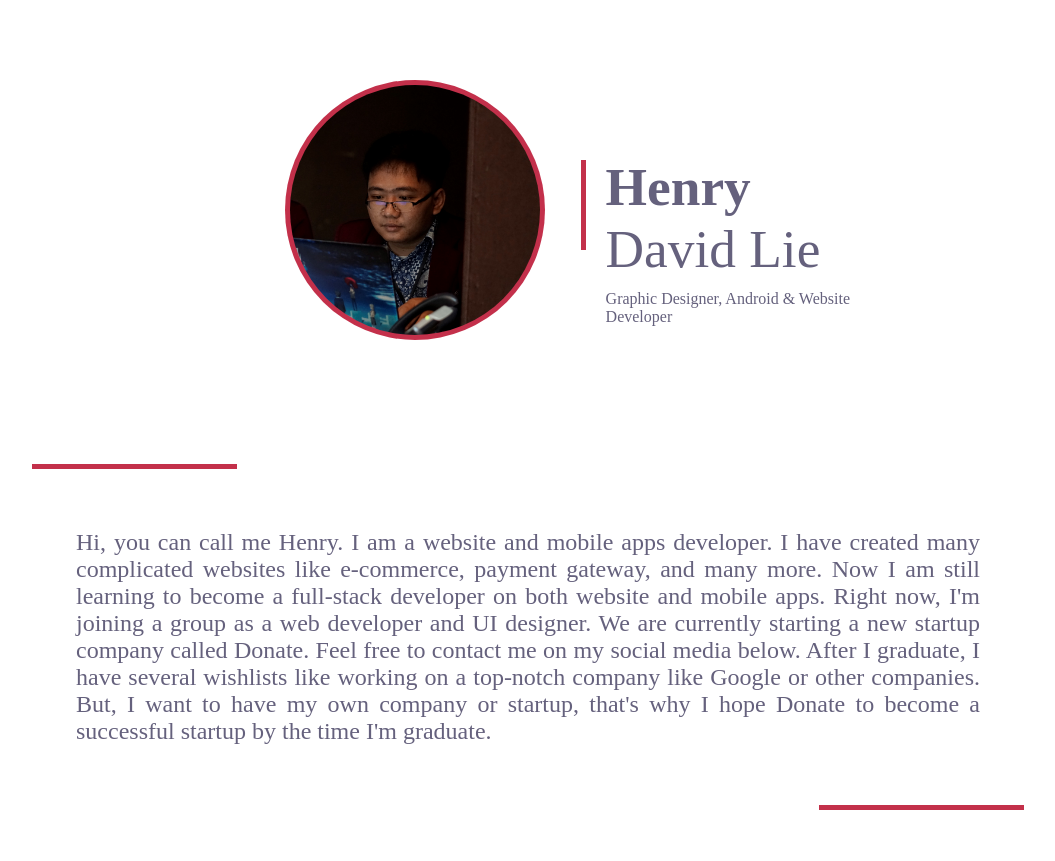
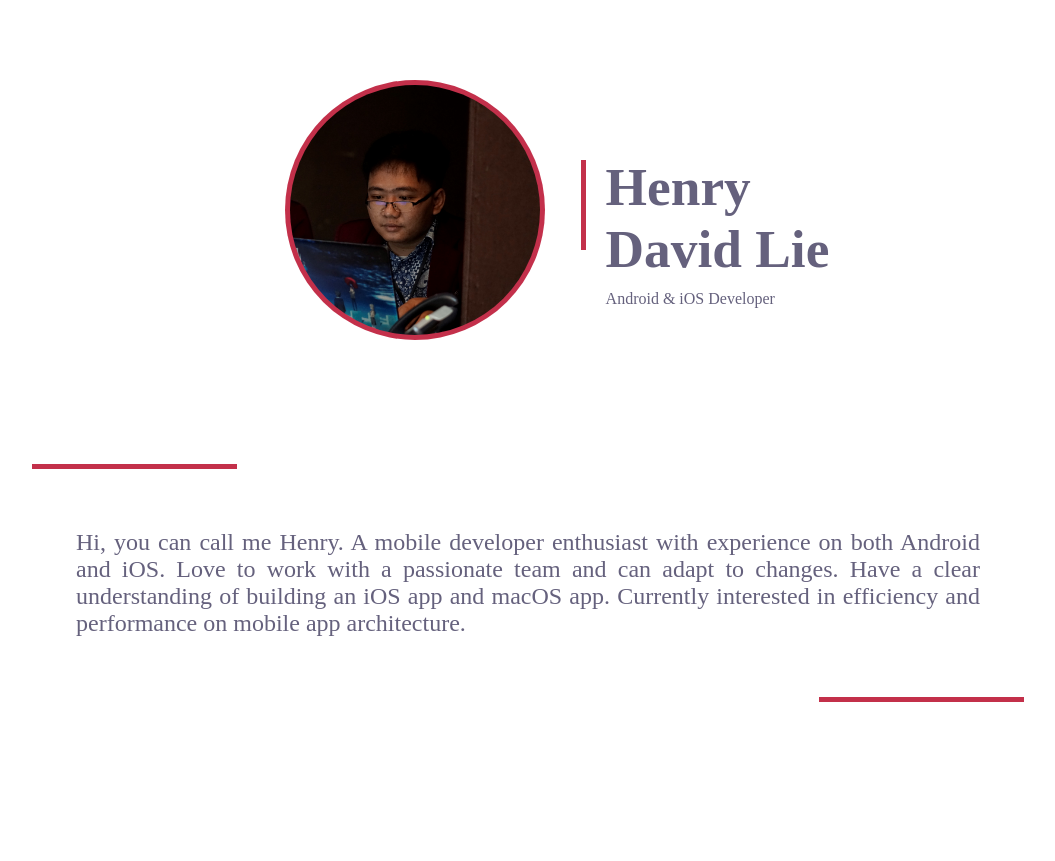
Before and after one commit to henhiro4r/Bio, a plain HTML site: page index.html in a window 1280 px wide. Shown: the top 861 px of the page, without its empty margins (112-1167 px from the left). Drawn offline with Linux system fonts and the light colour scheme.

Commit message:
update profile

```diff
--- a/index.html
+++ b/index.html
@@ -14,16 +14,15 @@
 			<hr class="line-red">
 		</div>
 		<div class="name">
-			<h1>Henry <span class="mid">David</span> <span class="last">Lie</span></h1>
-			<p>Graphic Designer, Android & Website Developer</p>
+			<h1>Henry David Lie</h1>
+			<p>Android & iOS Developer</p>
 		</div>
 	</div>
 	<div class="container">
 		<div class="bio">
 			<hr class="hr-left">
 			<div class="desc">
-				<p>Hi, you can call me Henry. I am a website and mobile apps developer. I have created many complicated websites like e-commerce, payment gateway, and many more. Now I am still learning to become a full-stack developer on both website and mobile apps. Right now, I'm joining a group as a web developer and UI designer. We are currently starting a new startup company called Donate. Feel free to contact me on my social media below.
-				After I graduate, I have several wishlists like working on a top-notch company like Google or other companies. But, I want to have my own company or startup, that's why I hope Donate to become a successful startup by the time I'm graduate.
+				<p>Hi, you can call me Henry. A mobile developer enthusiast with experience on both Android and iOS. Love to work with a passionate team and can adapt to changes. Have a clear understanding of building an iOS app and macOS app. Currently interested in efficiency and performance on mobile app architecture.
 				</p>
 			</div>
 			<hr class="hr-right">
```
